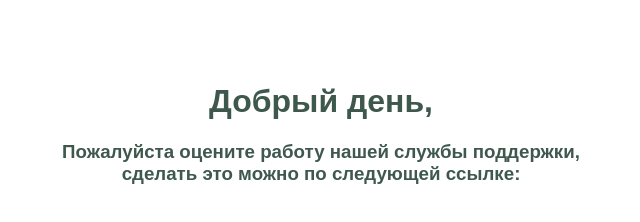
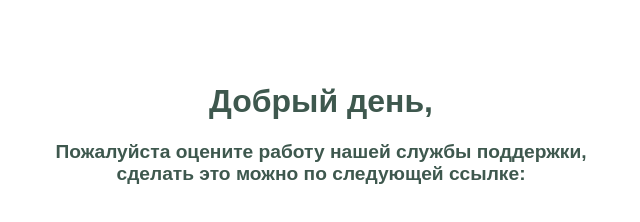
Before and after one commit to shishkova-elena/testing, a plain HTML site: page index.html in a window 1536 px wide. Shown: the top 222 px of the page, 447-1087 px from the left. Drawn offline with Linux system fonts and the light colour scheme.

Commit message:
commit rate font-size

```diff
--- a/index.html
+++ b/index.html
@@ -16,8 +16,8 @@
             <h1>
                 Добрый день,
             </h1>
-            <h3>Пожалуйста оцените работу нашей службы поддержки, <br>
-                сделать это можно по следующей ссылке:</h3>
+            <p class="rate">Пожалуйста оцените работу нашей службы поддержки, <br>
+                сделать это можно по следующей ссылке:</p>
         </header>
         <main>
             <a rel="noopener" target="_blank" href="{like_link}" class="button">
--- a/style-1440.css
+++ b/style-1440.css
@@ -1,6 +1,11 @@
 @media screen and (min-width: 1440px) {
     .form {
         padding: calc(50/1440*100vw);
+    }
+
+    .rate {
+        font-size: calc(18/1440*100vw);
+        font-weight: bold;
     }
 
     a {
```
